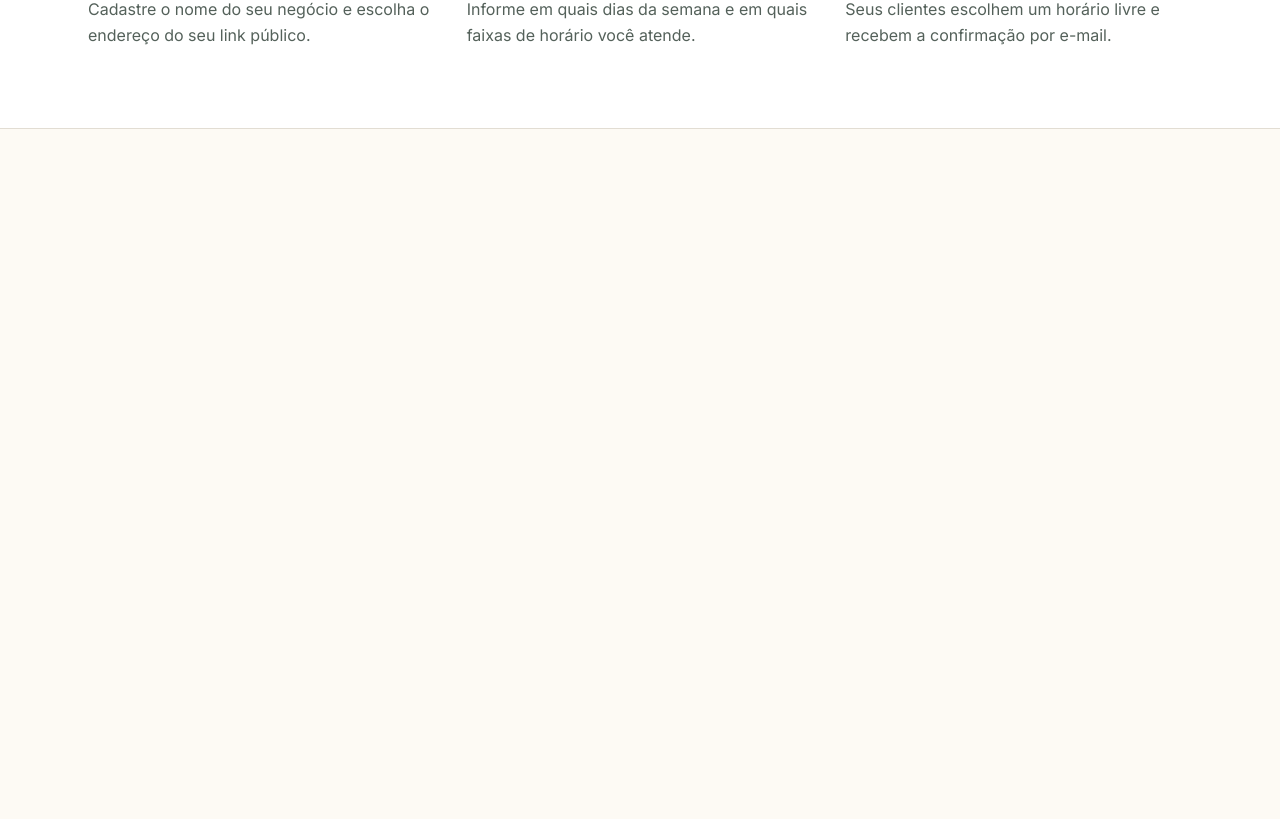
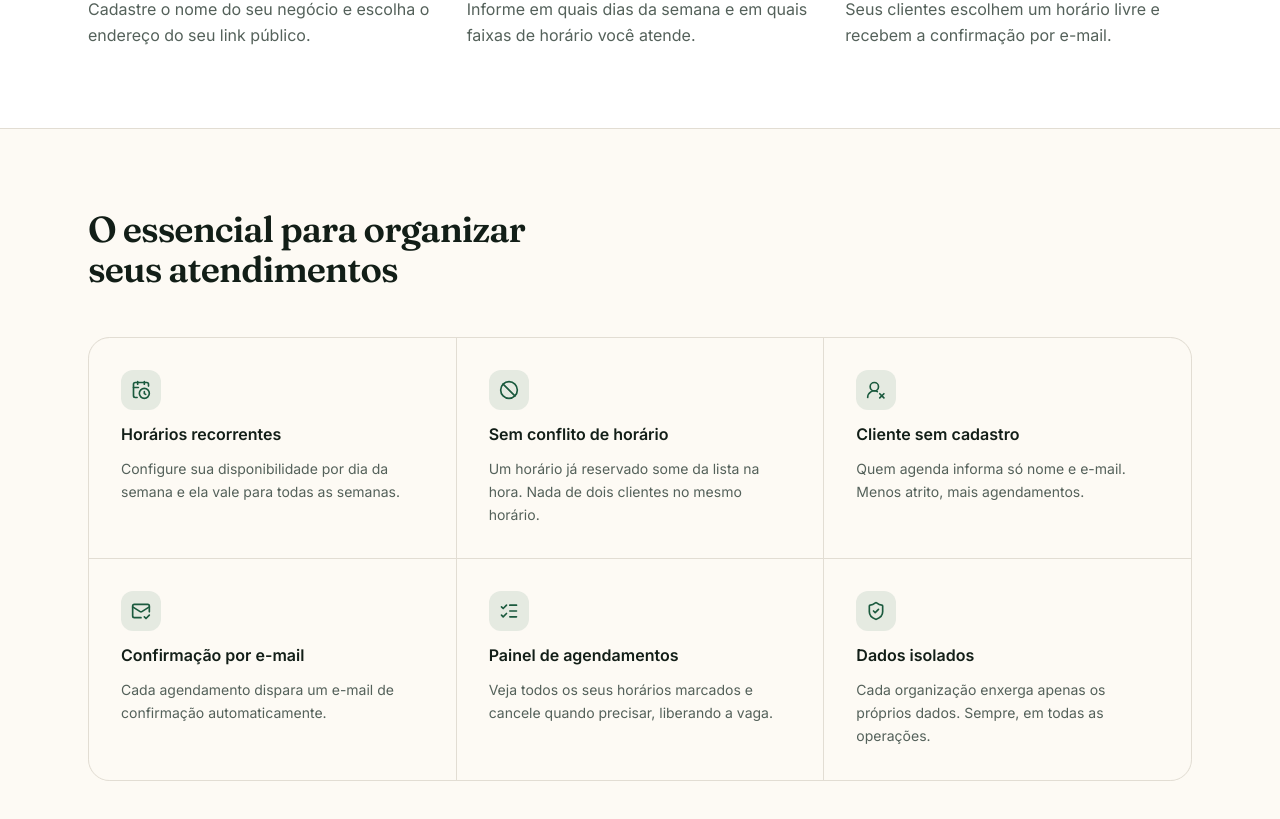
Before and after one commit to LuanCruz13/agendamento-multitenant, a Next.js app in the folder frontend/: page / in a window 1280 px wide. Shown: the part 1038-1857 px from the top of the page. Before the commit the page ends 1167 px from the top, so only its background shows below. Built offline with nearby package versions, Linux system fonts and the light colour scheme.

Commit message:
feat(frontend): add Features section to landing page

```diff
--- a/frontend/app/page.tsx
+++ b/frontend/app/page.tsx
@@ -4,6 +4,7 @@ import { Logo } from "@/components/landing/logo";
 import { SiteHeader } from "@/components/landing/site-header";
 import { BookingPreview } from "@/components/landing/booking-preview";
 import { HowItWorks } from "@/components/landing/how-it-works";
+import { Features } from "@/components/landing/features";
 
 export default function Home() {
   return (
@@ -11,6 +12,7 @@ export default function Home() {
       <SiteHeader />
       <Hero />
       <HowItWorks />
+      <Features/>
       </>
   );
 }
```
